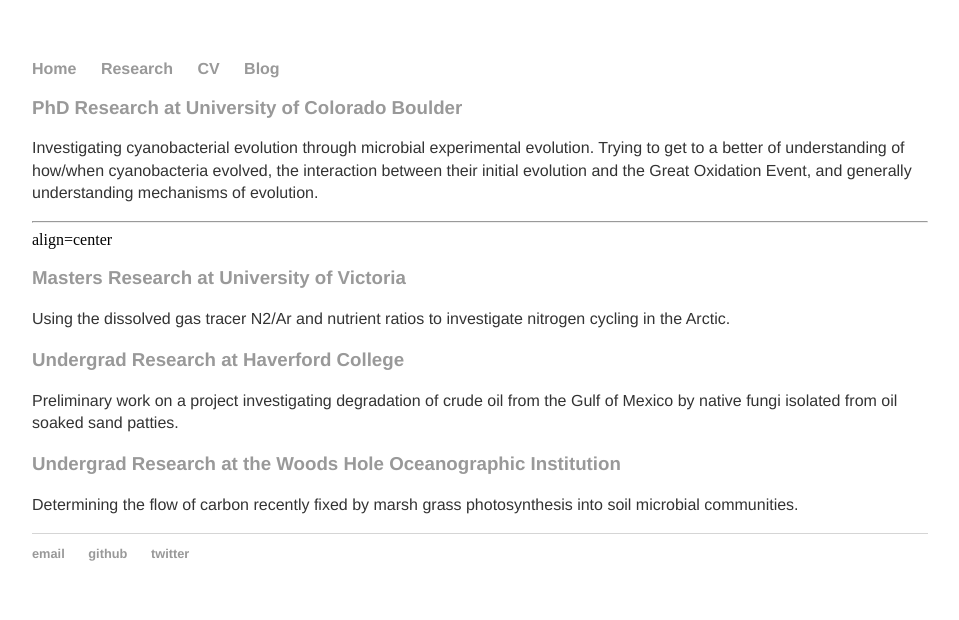
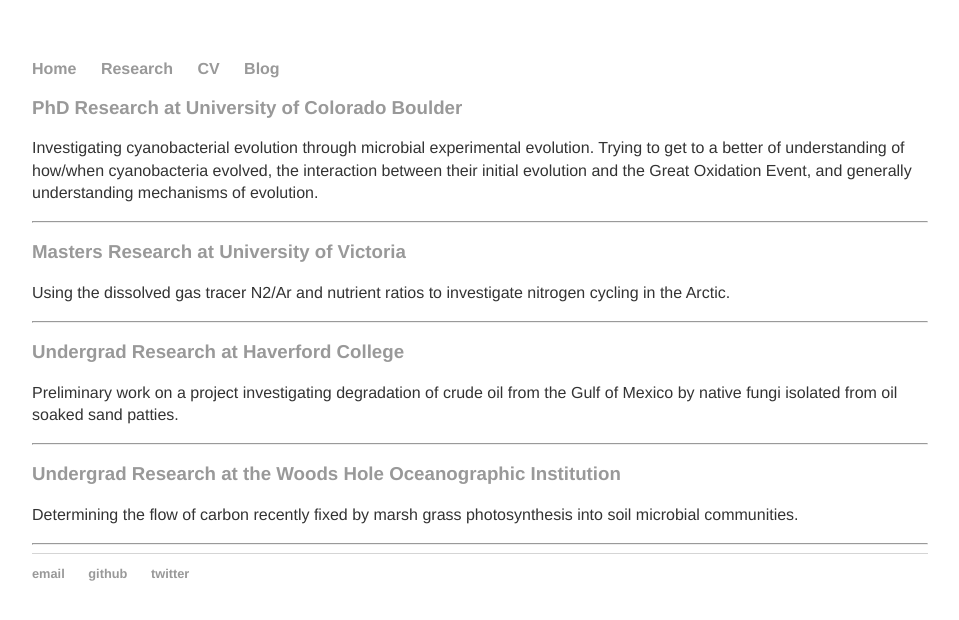
Before and after one commit to jlreeve/jlreeve.github.io, a Jekyll site: the page built from research/index.html, in a window 1280 px wide. Shown: the top 620 px of the page, without its empty margins (160-1119 px from the left). Built offline with Jekyll 4.4.1, drawn with Linux system fonts in a browser that asks for light colours.

Commit message:
adding lines

```diff
--- a/research/index.html
+++ b/research/index.html
@@ -7,19 +7,23 @@
 	<h3><a href="/research/phd">PhD Research at University of Colorado Boulder</a></h3>
 	<p>Investigating cyanobacterial evolution through microbial experimental evolution. Trying to get to a better of understanding of how/when cyanobacteria evolved, the interaction between their initial evolution and the Great Oxidation Event, and generally understanding mechanisms of evolution.</p>
 </div><!-- /.blurb -->
-<hr>align=center
+<hr>
 
 <div class="blurb">
 	<h3><a href="/research/masters">Masters Research at University of Victoria</a></h3>
 	<p>Using the dissolved gas tracer N2/Ar and nutrient ratios to investigate nitrogen cycling in the Arctic.</p>
 </div><!-- /.blurb -->
 
+<hr>
 <div class="blurb">
 	<h3><a href="/research/undergrad_hc">Undergrad Research at Haverford College</a></h3>
 	<p>Preliminary work on a project investigating degradation of crude oil from the Gulf of Mexico by native fungi isolated from oil soaked sand patties.</p>
 </div><!-- /.blurb -->
 
+<hr>
 <div class="blurb">
 	<h3><a href="/research/undergrad_whoi">Undergrad Research at the Woods Hole Oceanographic Institution</a></h3>
 	<p>Determining the flow of carbon recently fixed by marsh grass photosynthesis into soil microbial communities.</p>
 </div><!-- /.blurb -->
+
+<hr>
```
